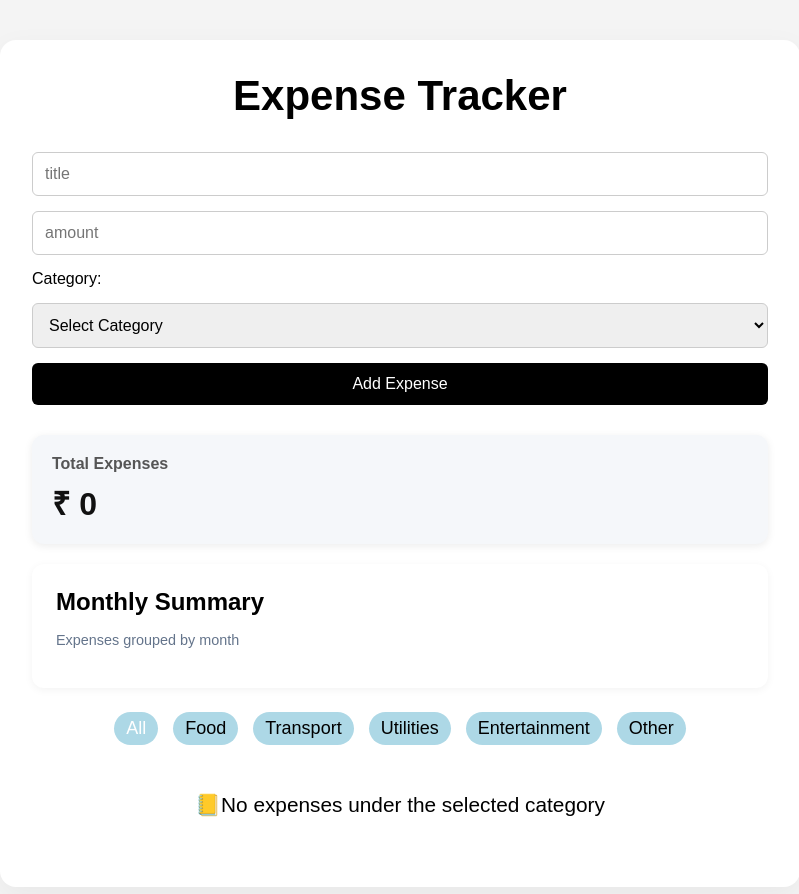
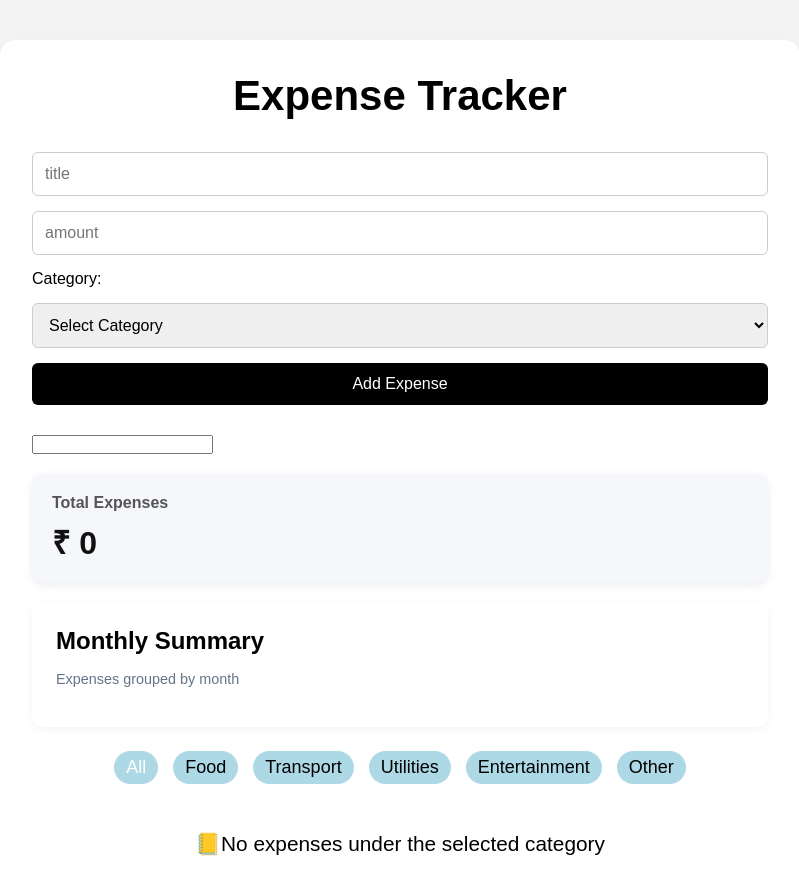
Before and after one commit to den766/react-expensetracker-app, a React (Vite) app: page / in a window 1280 px wide. Shown: the top 894 px of the page, without its empty margins (240-1039 px from the left). Built offline with nearby package versions, Linux system fonts and the light colour scheme.

Commit message:
feat: implement expense search and derived data pipeline

```diff
--- a/src/App.jsx
+++ b/src/App.jsx
@@ -11,11 +11,14 @@ import ExpesneLayoutDashboard from "./pages/expenselayout";
 import DemoAddexpense from "./pages/addexpesne";
 import DemoExpesneList from "./pages/expenselistdemo";
 import DemoReport from "./pages/reports";
+import SearchExpense from "./searchexpense";
 function App() {
   const [expenses, setExpenses] = useState(() => loadExpenses());
   const [editingId, setEditingId] = useState(null);
   const [selectedCategory, setSelectedCategory] = useState("All");
+  const [searchQuery, setSearchQuery] = useState("");
   const [error, setError] = useState("");
+  console.log(searchQuery);
 
   useEffect(() => {
     saveExpenses(expenses);
@@ -62,7 +65,6 @@ function App() {
 
   function HandleEdit(id) {
     setEditingId(id);
-    console.log(editingId);
   }
 
   function HandleUpdateExpense(id, editedTitle, editedAmount, editedCategory) {
@@ -105,20 +107,32 @@ function App() {
             expense.category.toLowerCase() === selectedCategory.toLowerCase(),
         );
 
+  const visibleExpenses = !searchQuery
+    ? filteredExpenses
+    : filteredExpenses.filter(
+        (expense) =>
+          expense.title.toLowerCase().includes(searchQuery.toLowerCase()) ||
+          expense.category.toLowerCase().includes(searchQuery.toLowerCase()),
+      );
+
+  console.log(visibleExpenses);
+
   const expenseSummary = expenses.reduce((acc, expense) => {
     return acc + expense.amount;
   }, 0);
-
-  console.log(expenseSummary);
 
   return (
     <div className="container">
       <Header />
       <AddExpenseForm onHandleForm={HandleSubmit} error={error} />
+      <SearchExpense
+        searchQuery={searchQuery}
+        setSearchQuery={setSearchQuery}
+      />
       <ExpenseSummary expenseSummary={expenseSummary} />
       <MonthlySummary expenses={expenses} />
       <ExpenseList
-        expenses={filteredExpenses}
+        expenses={visibleExpenses}
         selectedCategory={selectedCategory}
         setSelectedCategory={setSelectedCategory}
         onDeleteExpense={HandleDeleteExpense}
@@ -130,11 +144,11 @@ function App() {
       />
 
       <Routes>
-        <Route path="/expense-dashboard" element={<ExpesneLayoutDashboard/>}>
-          <Route index element={<DemoExpesneList/>} />
-          <Route path="create-expense" element={<DemoAddexpense/>} />
-          <Route path="expense-list" element={<DemoExpesneList/>}/>
-          <Route path="reports" element={<DemoReport/>} />
+        <Route path="/expense-dashboard" element={<ExpesneLayoutDashboard />}>
+          <Route index element={<DemoExpesneList />} />
+          <Route path="create-expense" element={<DemoAddexpense />} />
+          <Route path="expense-list" element={<DemoExpesneList />} />
+          <Route path="reports" element={<DemoReport />} />
         </Route>
       </Routes>
     </div>
--- a/src/monthlysummary.jsx
+++ b/src/monthlysummary.jsx
@@ -19,7 +19,7 @@ function MonthlySummary({ expenses }) {
 
   const monthlyTotals = Object.entries(summary);
 
-  console.log(Object.entries(summary)[0]);
+  // console.log(Object.entries(summary)[0]);
 
   return (
     <div className="monthly-summary">
--- /dev/null
+++ b/src/searchexpense.jsx
@@ -0,0 +1,13 @@
+function SearchExpense({ searchQuery, setSearchQuery }) {
+  return (
+    <div>
+      <input
+        type="text"
+        value={searchQuery}
+        onChange={(e) => setSearchQuery(e.target.value)}
+      />
+    </div>
+  );
+}
+
+export default SearchExpense;
```
